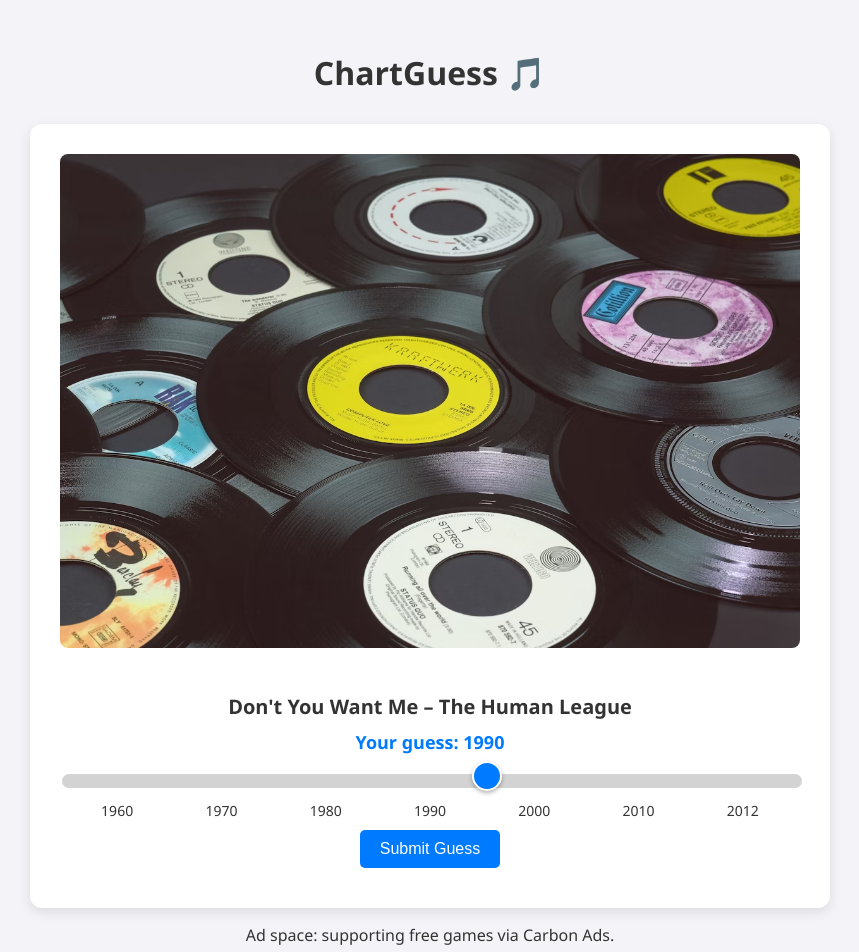
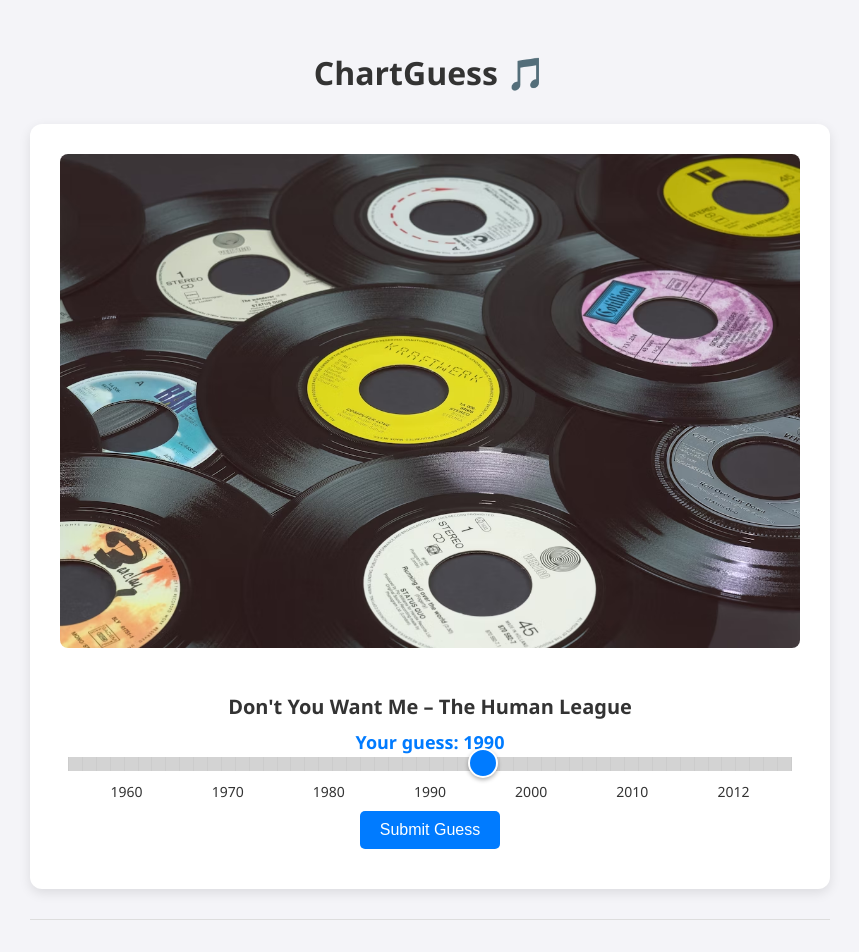
Before and after one commit to mattb811/musicquiz, a React (Create React App) app: page / in a window 1280 px wide. Shown: the top 952 px of the page, without its empty margins (210-1069 px from the left). Built offline with nearby package versions, Linux system fonts and the light colour scheme.

Commit message:
Wrap slider in range-wrapper and fix alignment for decade labels

```diff
--- a/src/App.css
+++ b/src/App.css
@@ -23,23 +23,26 @@
   margin-top: 30px;
 }
 
-.song-title {
-  font-size: 20px;
-  font-weight: 600;
-  margin: 20px 0 10px;
-  color: #333;
+/* Slider container */
+.range-wrapper {
+  width: 100%;
+  padding: 0 8px;
+  box-sizing: border-box;
+  position: relative;
 }
 
 /* Slider styling */
 input[type="range"] {
   width: 100%;
-  margin-top: 20px;
+  margin: 0;
   -webkit-appearance: none;
   height: 14px;
   border-radius: 7px;
   background: #d3d3d3;
   outline: none;
   touch-action: pan-y;
+  position: relative;
+  z-index: 2;
 }
 
 input[type="range"]::-webkit-slider-thumb {
@@ -53,6 +56,8 @@
   box-shadow: 0 2px 4px rgba(0, 0, 0, 0.3);
   border: 2px solid #fff;
   margin-top: -9px;
+  z-index: 3;
+  position: relative;
 }
 
 input[type="range"]::-moz-range-thumb {
@@ -62,6 +67,18 @@
   border-radius: 50%;
   cursor: pointer;
   border: 2px solid #fff;
+}
+
+/* Tick marks */
+input[type="range"]::-webkit-slider-runnable-track {
+  height: 14px;
+  background: repeating-linear-gradient(
+    to right,
+    #ccc,
+    #ccc 1px,
+    #d3d3d3 1px,
+    #d3d3d3 calc((100% - 1px) / 52)
+  );
 }
 
 .year-thumb {
@@ -75,9 +92,10 @@
 .decades {
   display: flex;
   justify-content: space-between;
-  margin-top: 8px;
+  margin-top: 6px;
   font-size: 14px;
-  padding: 0 5px;
+  padding: 0 8px;
+  box-sizing: border-box;
 }
 
 .decade-label {
@@ -90,6 +108,13 @@
   height: auto;
   border-radius: 8px;
   margin-bottom: 20px;
+}
+
+.song-title {
+  font-size: 20px;
+  font-weight: 600;
+  margin: 20px 0 10px;
+  color: #333;
 }
 
 button {
@@ -136,3 +161,11 @@
 .results-table td.score-poor {
   background-color: #f8d7da;
 }
+
+.ethical-ad-container {
+  margin-top: 30px;
+  border-top: 1px solid #ddd;
+  padding-top: 20px;
+  font-size: 14px;
+  color: #666;
+}
--- a/src/App.js
+++ b/src/App.js
@@ -90,6 +90,7 @@
 
           <div className="year-thumb">Your guess: {guess}</div>
 
+          <div className="range-wrapper">
   <input
     type="range"
     min="1960"
@@ -97,7 +98,6 @@
     value={guess}
     onChange={(e) => setGuess(parseInt(e.target.value))}
   />
-
   <div className="decades">
     {[1960, 1970, 1980, 1990, 2000, 2010, 2012].map((year) => (
       <div className="decade-label" key={year}>
@@ -105,6 +105,8 @@
       </div>
     ))}
   </div>
+</div>
+
 
           <button onClick={handleSubmit}>Submit Guess</button>
         </div>
```
Lines whose indentation alone changed are shown as unchanged.
